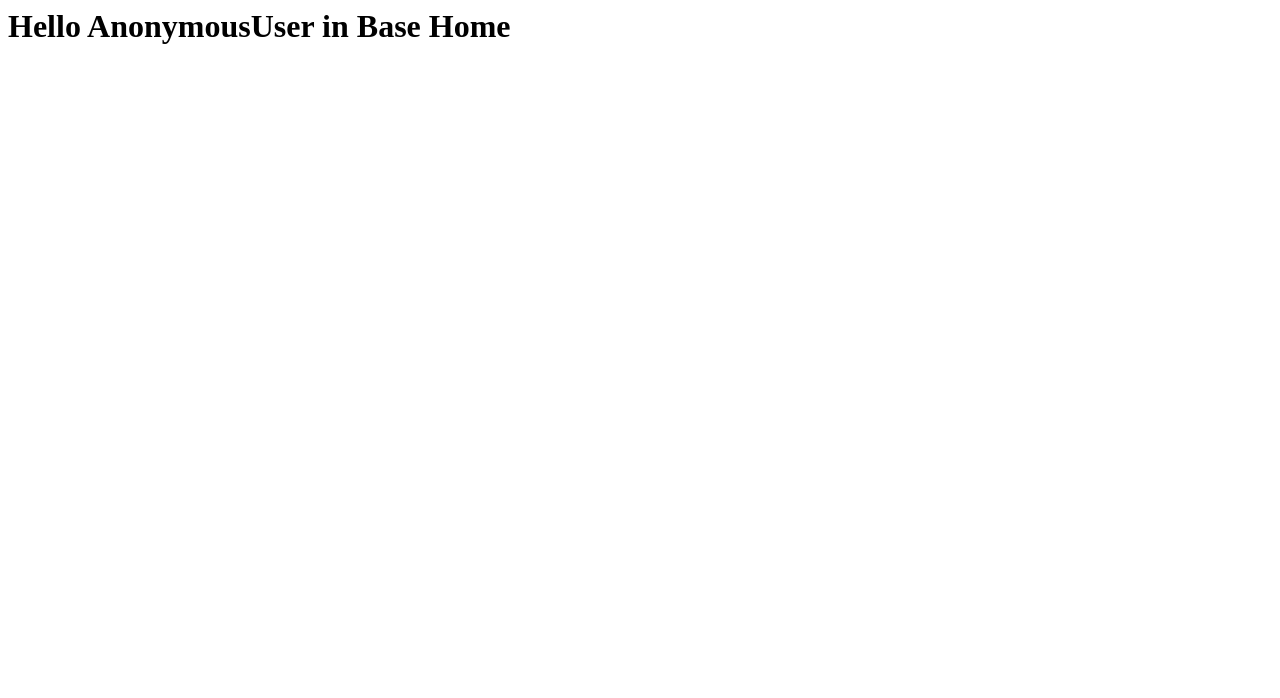
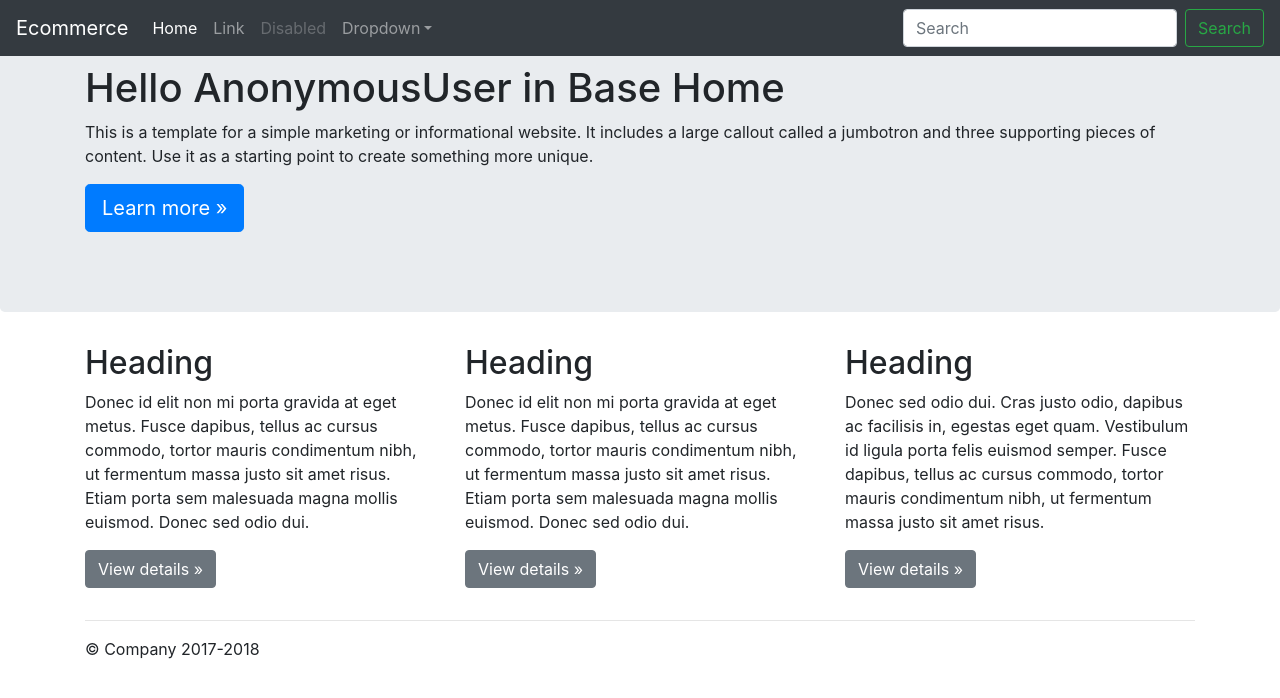
Before and after one commit to leihuagh/django-ecommerce, a Django app: page / in a window 1280 px wide. Shown: the top 698 px of the page. Run offline with Django 3.2, Linux system fonts and the light colour scheme; some libraries are stand-ins or nearby versions.

Commit message:
bootstrap template base

```diff
--- a/templates/base.html
+++ b/templates/base.html
@@ -1 +1,102 @@
-<h1>Hello {{ user }} in Base Home</h1>
+<!doctype html>
+<html lang="en">
+  <head>
+    <meta charset="utf-8">
+    <meta name="viewport" content="width=device-width, initial-scale=1, shrink-to-fit=no">
+    <meta name="description" content="">
+    <meta name="author" content="">
+    <link rel="icon" href="../../../../favicon.ico">
+
+    <title>Django Ecommerce</title>
+
+    <!-- Bootstrap core CSS -->
+    <link rel="stylesheet" href="https://stackpath.bootstrapcdn.com/bootstrap/4.1.3/css/bootstrap.min.css" integrity="sha384-MCw98/SFnGE8fJT3GXwEOngsV7Zt27NXFoaoApmYm81iuXoPkFOJwJ8ERdknLPMO" crossorigin="anonymous">
+
+    <!-- Custom styles for this template -->
+    <link href="jumbotron.css" rel="stylesheet">
+  </head>
+
+  <body>
+
+    <nav class="navbar navbar-expand-md navbar-dark fixed-top bg-dark">
+      <a class="navbar-brand" href="#">Ecommerce</a>
+      <button class="navbar-toggler" type="button" data-toggle="collapse" data-target="#navbarsExampleDefault" aria-controls="navbarsExampleDefault" aria-expanded="false" aria-label="Toggle navigation">
+        <span class="navbar-toggler-icon"></span>
+      </button>
+
+      <div class="collapse navbar-collapse" id="navbarsExampleDefault">
+        <ul class="navbar-nav mr-auto">
+          <li class="nav-item active">
+            <a class="nav-link" href="#">Home <span class="sr-only">(current)</span></a>
+          </li>
+          <li class="nav-item">
+            <a class="nav-link" href="#">Link</a>
+          </li>
+          <li class="nav-item">
+            <a class="nav-link disabled" href="#">Disabled</a>
+          </li>
+          <li class="nav-item dropdown">
+            <a class="nav-link dropdown-toggle" href="http://example.com" id="dropdown01" data-toggle="dropdown" aria-haspopup="true" aria-expanded="false">Dropdown</a>
+            <div class="dropdown-menu" aria-labelledby="dropdown01">
+              <a class="dropdown-item" href="#">Action</a>
+              <a class="dropdown-item" href="#">Another action</a>
+              <a class="dropdown-item" href="#">Something else here</a>
+            </div>
+          </li>
+        </ul>
+        <form class="form-inline my-2 my-lg-0">
+          <input class="form-control mr-sm-2" type="text" placeholder="Search" aria-label="Search">
+          <button class="btn btn-outline-success my-2 my-sm-0" type="submit">Search</button>
+        </form>
+      </div>
+    </nav>
+
+    <main role="main">
+
+      <!-- Main jumbotron for a primary marketing message or call to action -->
+      <div class="jumbotron">
+        <div class="container">
+          <h1>Hello {{ user }} in Base Home</h1>
+          <p>This is a template for a simple marketing or informational website. It includes a large callout called a jumbotron and three supporting pieces of content. Use it as a starting point to create something more unique.</p>
+          <p><a class="btn btn-primary btn-lg" href="#" role="button">Learn more &raquo;</a></p>
+        </div>
+      </div>
+
+      <div class="container">
+        <!-- Example row of columns -->
+        <div class="row">
+          <div class="col-md-4">
+            <h2>Heading</h2>
+            <p>Donec id elit non mi porta gravida at eget metus. Fusce dapibus, tellus ac cursus commodo, tortor mauris condimentum nibh, ut fermentum massa justo sit amet risus. Etiam porta sem malesuada magna mollis euismod. Donec sed odio dui. </p>
+            <p><a class="btn btn-secondary" href="#" role="button">View details &raquo;</a></p>
+          </div>
+          <div class="col-md-4">
+            <h2>Heading</h2>
+            <p>Donec id elit non mi porta gravida at eget metus. Fusce dapibus, tellus ac cursus commodo, tortor mauris condimentum nibh, ut fermentum massa justo sit amet risus. Etiam porta sem malesuada magna mollis euismod. Donec sed odio dui. </p>
+            <p><a class="btn btn-secondary" href="#" role="button">View details &raquo;</a></p>
+          </div>
+          <div class="col-md-4">
+            <h2>Heading</h2>
+            <p>Donec sed odio dui. Cras justo odio, dapibus ac facilisis in, egestas eget quam. Vestibulum id ligula porta felis euismod semper. Fusce dapibus, tellus ac cursus commodo, tortor mauris condimentum nibh, ut fermentum massa justo sit amet risus.</p>
+            <p><a class="btn btn-secondary" href="#" role="button">View details &raquo;</a></p>
+          </div>
+        </div>
+
+        <hr>
+
+      </div> <!-- /container -->
+
+    </main>
+
+    <footer class="container">
+      <p>&copy; Company 2017-2018</p>
+    </footer>
+
+    <!-- Bootstrap core JavaScript
+    ================================================== -->
+    <!-- Placed at the end of the document so the pages load faster -->
+    <script src="https://code.jquery.com/jquery-3.3.1.slim.min.js" integrity="sha384-q8i/X+965DzO0rT7abK41JStQIAqVgRVzpbzo5smXKp4YfRvH+8abtTE1Pi6jizo" crossorigin="anonymous"></script>
+    <script src="https://cdnjs.cloudflare.com/ajax/libs/popper.js/1.14.3/umd/popper.min.js" integrity="sha384-ZMP7rVo3mIykV+2+9J3UJ46jBk0WLaUAdn689aCwoqbBJiSnjAK/l8WvCWPIPm49" crossorigin="anonymous"></script>
+    <script src="https://stackpath.bootstrapcdn.com/bootstrap/4.1.3/js/bootstrap.min.js" integrity="sha384-ChfqqxuZUCnJSK3+MXmPNIyE6ZbWh2IMqE241rYiqJxyMiZ6OW/JmZQ5stwEULTy" crossorigin="anonymous"></script>
+  </body>
+</html>
```
